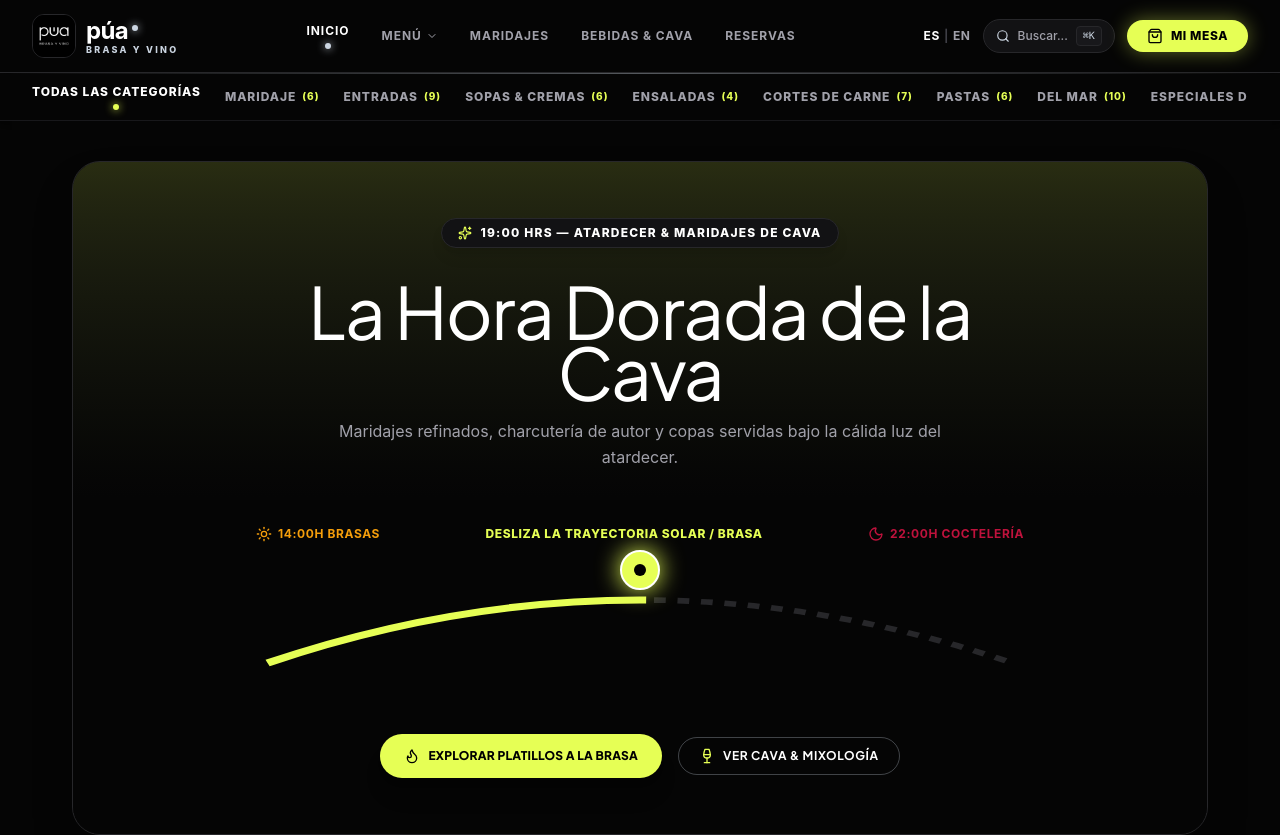
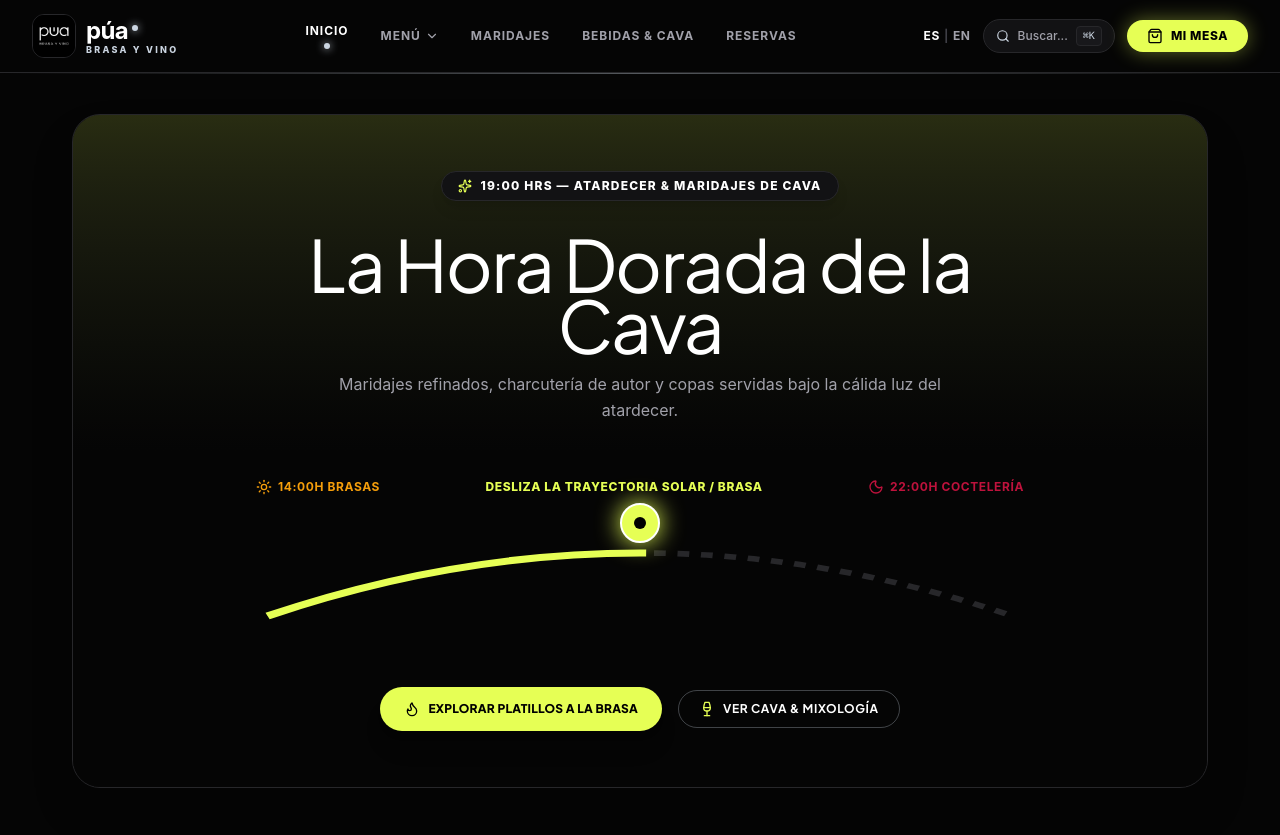
Before and after one commit to meldnmyrz/menu-pua, a React (Vite) app: page / in a window 1280 px wide. Shown: the top 835 px of the page. Built offline with nearby package versions, Linux system fonts and the light colour scheme.

Commit message:
Remove secondary CategoryNav bar completely, leaving 1 single top navbar

```diff
--- a/src/App.jsx
+++ b/src/App.jsx
@@ -1,7 +1,6 @@
 import React, { useState, useEffect, useMemo } from 'react';
 import { MENU_DATA } from './data/menuData';
 import Header from './components/Header';
-import CategoryNav from './components/CategoryNav';
 import HomePage from './components/HomePage';
 import CategoryPage from './components/CategoryPage';
 import ItemModal from './components/ItemModal';
@@ -105,16 +104,11 @@ export default function App() {
           setActiveCategoryId(null);
           window.location.hash = '';
         }}
-        filteredCount={0}
+        activeCategoryId={activeCategoryId}
+        onNavigateCategory={(catId, secId) => navigateToCategory(catId, secId)}
+        onBackToHome={() => navigateToCategory(null)}
         setIsCommandMenuOpen={setIsCommandMenuOpen}
-      />
-
-      {/* Category Navigation Bar */}
-      <CategoryNav
-        categories={currentSection.categories}
-        activeCategoryId={activeCategoryId || 'all'}
-        setActiveCategoryId={(id) => navigateToCategory(id)}
-        activeSectionId={activeSectionId}
+        sections={MENU_DATA.sections}
       />
 
       {/* Main Page Area */}
--- a/src/components/Header.jsx
+++ b/src/components/Header.jsx
@@ -12,10 +12,12 @@ export default function Header({
   activeCategoryId,
   onNavigateCategory,
   onBackToHome,
-  setIsCommandMenuOpen
+  setIsCommandMenuOpen,
+  sections = []
 }) {
   const [lang, setLang] = useState("ES");
   const [isScrolled, setIsScrolled] = useState(false);
+  const [isDropdownOpen, setIsDropdownOpen] = useState(false);
 
   useEffect(() => {
     const handleScroll = () => {
@@ -36,7 +38,7 @@ export default function Header({
       <div
         className={`pointer-events-auto transition-all duration-500 ease-out mx-auto ${
           isScrolled
-            ? "max-w-[1200px] mt-3 px-4 sm:px-6 rounded-full bg-[#050505]/90 backdrop-blur-2xl border border-[#cbd5e1]/30 shadow-[0_20px_50px_rgba(0,0,0,0.95)] py-2 sm:py-2.5 scale-[0.99]"
+            ? "max-w-[1200px] mt-3 px-4 sm:px-6 rounded-full bg-[#050505]/95 backdrop-blur-2xl border border-[#cbd5e1]/30 shadow-[0_20px_50px_rgba(0,0,0,0.95)] py-2 sm:py-2.5 scale-[0.99]"
             : "max-w-full bg-[#050505] px-4 sm:px-8 border-b border-[#27272a] py-3.5"
         }`}
       >
@@ -73,8 +75,8 @@ export default function Header({
             </div>
           </div>
 
-          {/* Center: Navigation Links */}
-          <nav className="hidden md:flex items-center gap-6 lg:gap-8 text-xs font-bold uppercase tracking-[0.08em]">
+          {/* Center: Navigation Links with Mega Dropdown */}
+          <nav className="hidden md:flex items-center gap-6 lg:gap-8 text-xs font-bold uppercase tracking-[0.08em] relative">
             <button
               onClick={onBackToHome}
               className={`flex flex-col items-center gap-1 transition-colors ${
@@ -87,30 +89,69 @@ export default function Header({
               )}
             </button>
 
-            <button
-              onClick={() => onNavigateCategory("cortes", "platillos")}
-              className={`flex flex-col items-center gap-1 transition-colors ${
-                activeCategoryId ? "text-white" : "text-[#a1a1aa] hover:text-white"
-              }`}
+            {/* Menu Dropdown Trigger */}
+            <div
+              className="relative"
+              onMouseEnter={() => setIsDropdownOpen(true)}
+              onMouseLeave={() => setIsDropdownOpen(false)}
             >
-              <span className="flex items-center gap-1">
-                MENÚ <ChevronDown className="w-3 h-3 text-[#a1a1aa]" />
-              </span>
-              {activeCategoryId && (
-                <span className="w-1.5 h-1.5 rounded-full bg-[#cbd5e1] shadow-[0_0_8px_#cbd5e1]" />
+              <button
+                onClick={() => setIsDropdownOpen(!isDropdownOpen)}
+                className={`flex items-center gap-1 py-1 transition-colors ${
+                  activeCategoryId ? "text-white font-extrabold" : "text-[#a1a1aa] hover:text-white"
+                }`}
+              >
+                <span>MENÚ</span>
+                <ChevronDown className={`w-3.5 h-3.5 transition-transform ${isDropdownOpen ? "rotate-180 text-[#e6ff55]" : "text-[#a1a1aa]"}`} />
+              </button>
+
+              {/* Glassmorphism Dropdown Menu */}
+              {isDropdownOpen && (
+                <div className="absolute top-full left-1/2 -translate-x-1/2 mt-2 w-72 bg-[#121214]/95 backdrop-blur-2xl border border-[#27272a] rounded-[20px] p-4 shadow-[0_20px_50px_rgba(0,0,0,0.9)] z-50 animate-fade-in">
+                  {sections.map((sec) => (
+                    <div key={sec.id} className="mb-3 last:mb-0">
+                      <div className="text-[10px] font-extrabold uppercase tracking-widest text-[#cbd5e1] px-3 py-1 border-b border-[#27272a]/60 mb-1">
+                        {sec.title}
+                      </div>
+                      <div className="space-y-0.5">
+                        {sec.categories.map((cat) => (
+                          <button
+                            key={cat.id}
+                            onClick={() => {
+                              onNavigateCategory(cat.id, sec.id);
+                              setIsDropdownOpen(false);
+                            }}
+                            className={`w-full text-left px-3 py-1.5 rounded-lg text-xs font-semibold flex items-center justify-between transition-colors ${
+                              activeCategoryId === cat.id
+                                ? "bg-[#e6ff55] text-black font-extrabold"
+                                : "text-[#a1a1aa] hover:text-white hover:bg-[#18181b]"
+                            }`}
+                          >
+                            <span>{cat.name}</span>
+                            {cat.items?.length > 0 && (
+                              <span className={`text-[10px] font-mono ${activeCategoryId === cat.id ? "text-black" : "text-[#cbd5e1]"}`}>
+                                {cat.items.length}
+                              </span>
+                            )}
+                          </button>
+                        ))}
+                      </div>
+                    </div>
+                  ))}
+                </div>
               )}
-            </button>
+            </div>
 
             <button
               onClick={() => onNavigateCategory("maridaje", "platillos")}
-              className="text-[#a1a1aa] hover:text-white transition-colors"
+              className={`transition-colors ${activeCategoryId === "maridaje" ? "text-white font-bold" : "text-[#a1a1aa] hover:text-white"}`}
             >
               MARIDAJES
             </button>
 
             <button
               onClick={() => onNavigateCategory("mixologia", "bebidas")}
-              className="text-[#a1a1aa] hover:text-white transition-colors"
+              className={`transition-colors ${activeCategoryId === "mixologia" ? "text-white font-bold" : "text-[#a1a1aa] hover:text-white"}`}
             >
               BEBIDAS & CAVA
             </button>
```
